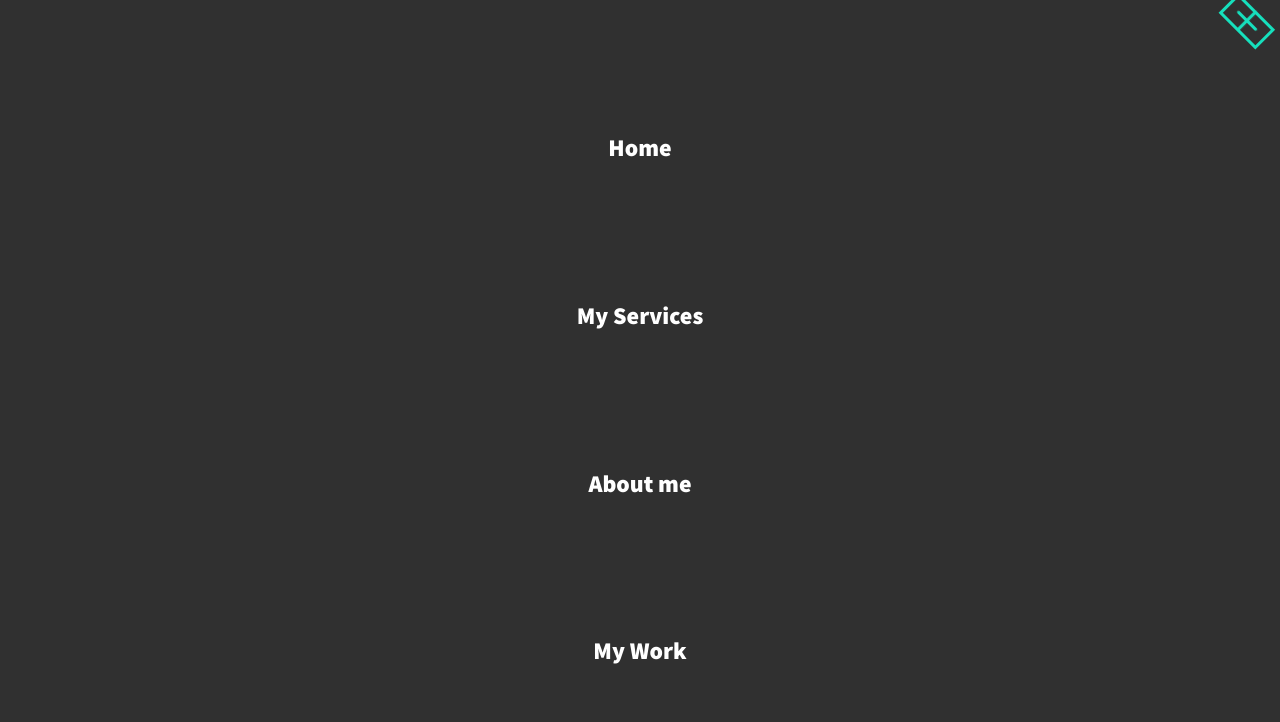
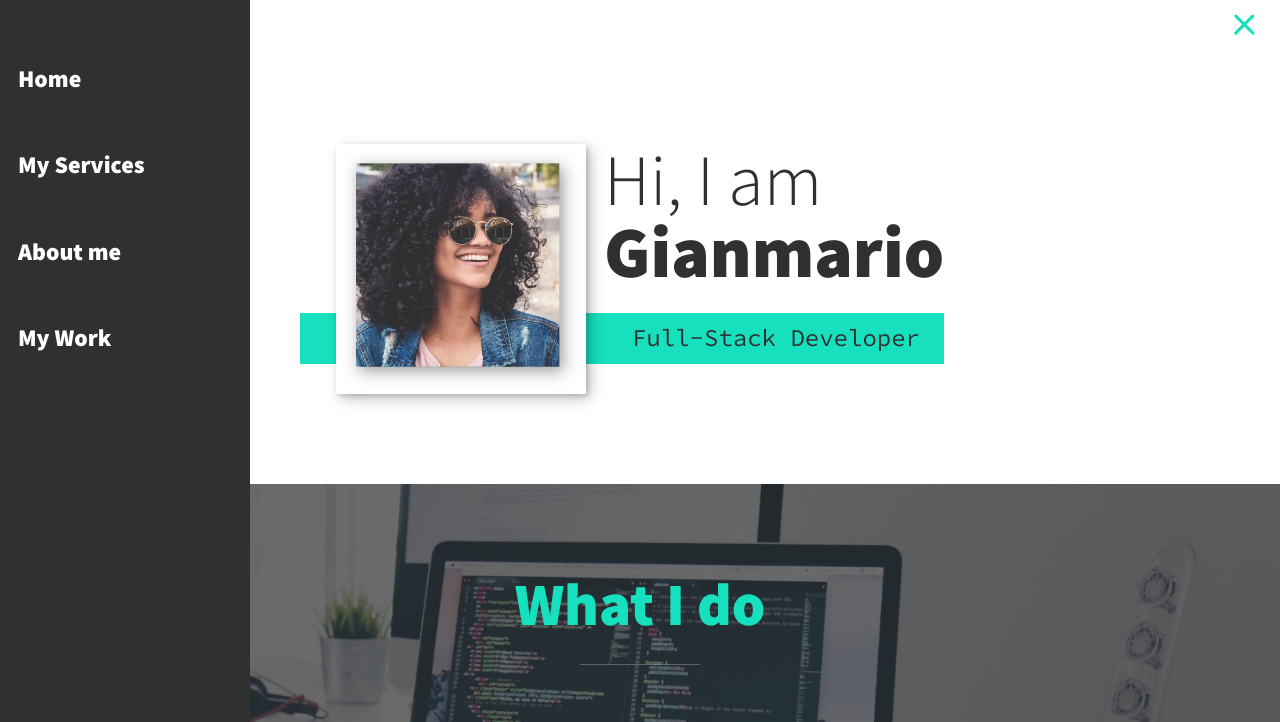
Before and after one commit to gianmarioiamoni/portfolio-website, a website: page index.html in a window 1280 px wide. Both pictures are taken after a click on the button 1246 px from the left and 21 px from the top of the page. Shown: the top 722 px of the page. Drawn offline with Linux system fonts and the light colour scheme.

Commit message:
navigation sidebar on the left

```diff
--- a/css/styles.css
+++ b/css/styles.css
@@ -148,21 +148,16 @@ header {
     top: 0;
     bottom: 0;
     left: 0;
-    right: 0;
+    width: 250px; /* 80% of the viewport width */
+    transform: translateX(-100%);
+    transition: transform 250ms cubic-bezier(.5, 0, .5, 1);
     z-index: 100;
-    transform: translateX(100%);
-    transition: transform 250ms cubic-bezier(.5, 0, .5, 1);
 }
 
 .nav__list {
     list-style: none;
-    display: flex;
-    height: 100%;
-    flex-direction: column;
-    justify-content: space-evenly;
-    align-items: center;
     margin: 0;
-    padding: 0;
+    padding: 2em 1em;
 }
 
 .nav__link {
@@ -170,13 +165,19 @@ header {
     font-weight: var(--fw-bold);
     font-size: var(--fs-h3);
     text-decoration: none;
+    display: block;
+    padding: 1em 0;
 }
 
 .nav__link:hover {
     color: var(--clr-accent);
 }
 
-.nav-toggle {
+.nav-open .nav {
+    transform: translateX(0);
+}
+
+.hamburger {
     padding: .5em;
     background: transparent;
     border: 0;
@@ -187,28 +188,20 @@ header {
     z-index: 1000;
 }
 
-.nav-open .nav {
-    transform: translateX(0);
-}
+/* hamburger icon */
 
-.nav-open .nav-toggle {
+.nav-toggle {
     position: fixed;
-}
-
-.hamburger {
-    padding: .5em;
-    background: transparent;
-    border: 0;
+    top: 1rem;
+    right: 1rem;
+    z-index: 1000;
     cursor: pointer;
-    position: fixed;
-    right: 1em;
-    top: 1em;
-    z-index: 1001;
-}
-
-.hamburger:focus {
-    outline: 3px solid var(--clr-accent);
-    outline-offset: 3px;
+    background: none;
+    border: none;
+    outline: none;
+    display: flex;
+    align-items: center;
+    justify-content: center;
 }
 
 .hamburger__item {
@@ -217,7 +210,7 @@ header {
     width: 2em;
     height: 3px;
     border-radius: 1em;
-    transition: transform 250ms ease-in-out;
+    transition: transform 250ms ease-in-out, opacity 250ms ease-in-out;
     position: relative;
 }
 
@@ -230,7 +223,7 @@ header {
     border-radius: 1em;
     position: absolute;
     left: 0;
-    transition: transform 250ms ease-in-out;
+    transition: transform 250ms ease-in-out, opacity 250ms ease-in-out;
 }
 
 .hamburger__item::before {
@@ -238,30 +231,23 @@ header {
 }
 
 .hamburger__item::after {
-    bottom: -8px;
-}
-
-/* Toggler animation */
-
-.nav-open .hamburger {
-    transform: rotate(.625turn);
+    top: 8px;
 }
 
 .nav-open .hamburger__item {
-    transform: rotate(90deg);
+    transform: rotate(45deg);
 }
 
 .nav-open .hamburger__item::before {
-    /* transform: rotate(90deg) translateX(-6px); */
-    transform: rotate(90deg) ;
+    transform: rotate(90deg);
     top: 0;
 }
 
 .nav-open .hamburger__item::after {
+    transform: rotate(90deg);
+    top: 0;
     opacity: 0;
 }
-
-
 
 /* Intro section */
 .intro {
@@ -394,7 +380,6 @@ header {
         align-self: start;
         right: -2em;
         top: -2em;
-        /* Adjust as necessary */
     }
 
     .about-me__body {
@@ -515,7 +500,6 @@ header {
 
 .portfolio-item-individual p {
     max-width: 600px;
-    /* margin-left: auto; */
     margin-right: auto;
     text-align: left;
 }
```
Also changed, not shown: index.html (+3 -6 lines), js/index.js (+30 -1 lines).
